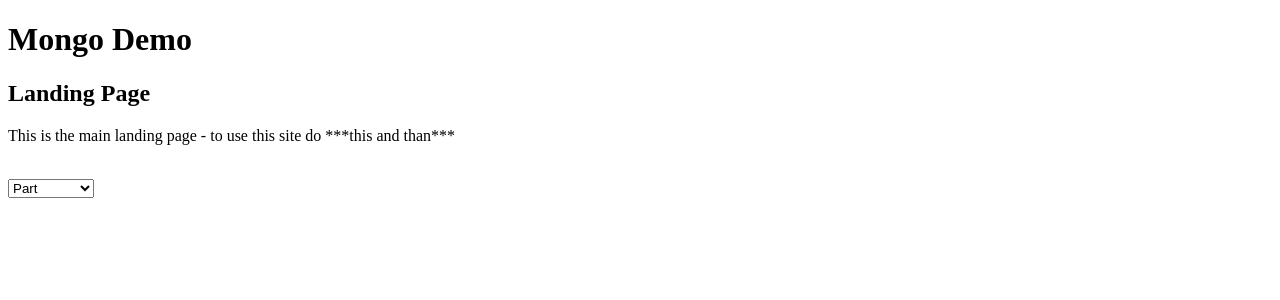
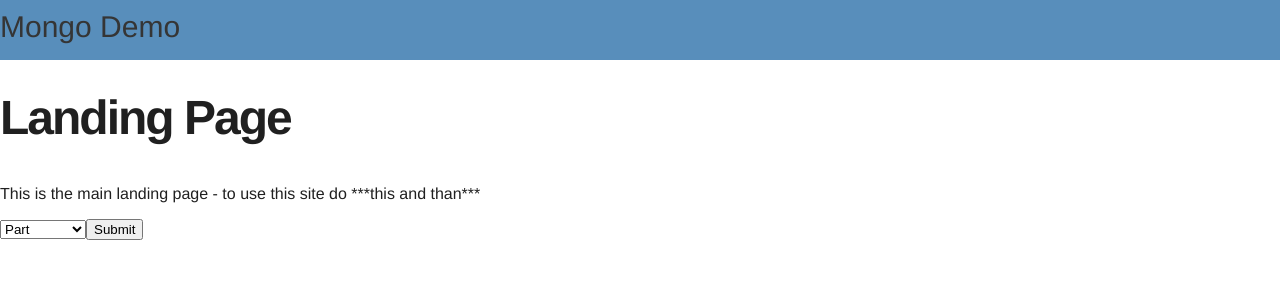
Before and after one commit to dancornutt/work-flask-mongo-demo, a Flask app: page / in a window 1280 px wide. Shown: the top 300 px of the page. Run offline with Flask 2, Linux system fonts and the light colour scheme; some libraries are stand-ins or nearby versions.

Commit message:
updated base.jinja2 to not cache the css for the page

```diff
--- a/main.py
+++ b/main.py
@@ -1,18 +1,27 @@
 import os
-from flask import Flask, render_template
+from flask import Flask, render_template, request
 from flask_pymongo import PyMongo
 
+config = {
+    "DEBUG": True,
+    "CACHE_TYPE": "null",
+    "CACHE_DEFAULT_TIMEOUT": 1,
+    "MONGO_URI": "mongodb+srv://kiwi-admin:Test777Boeing@kiwi-jwnc9.azure.mongodb.net/test?retryWrites=true"
+}
+
 app = Flask(__name__)
-app.config["MONGO_URI"] = "mongodb+srv://kiwi-admin:Test777Boeing@kiwi-jwnc9.azure.mongodb.net/test?retryWrites=true"
+#app.config["MONGO_URI"] = "mongodb+srv://kiwi-admin:Test777Boeing@kiwi-jwnc9.azure.mongodb.net/test?retryWrites=true"
+app.config.from_mapping(config)
 mongo = PyMongo(app)
 
-
-@app.route('/')
+@app.route('/', methods=['GET', 'POST'])
 def home_page():
-    # online_users = mongo.db.users.find({'online': True})
-    # return render_template('index.html', online_users=online_users)
-    options = ["Part", "Assembly", "Installation"]
-    return render_template("main_page.jinja2", options=options)
+    if request.method == 'POST':
+        print('POST Request')
+        print(request.form.get('search_type'))
+    elif request.method == "GET":
+        options = ["Part", "Assembly", "Installation"]
+        return render_template("main_page.jinja2", options=options)
 
 @app.route('/part/<int:part_id>')
 def part_page(part_id):
--- /dev/null
+++ b/static/css/main.css
@@ -0,0 +1,79 @@
+body {
+  margin: 0;
+  padding: 0;
+  font-family: "Helvetica Neue", Helvetica, Arial, sans-serif;
+  color: #202020;
+}
+/*
+ * Formatting the header area
+ */
+header {
+  background-color: #4682B4;
+  height: 40px;
+  width: 100%;
+  opacity: .9;
+  margin-bottom: 10px;
+  font-size: 30px;
+  padding: 10px 0 10px 0;
+  font-family: "Simplifica", Helvetica, Arial, sans-serif;
+}
+header h1.logo {
+  margin: 0;
+  font-size: 1.7em;
+  color: #fff;
+  text-transform: uppercase;
+  float: left;
+}
+header h1.logo:hover {
+  color: #fff;
+  text-decoration: none;
+}
+/*
+ * Centering the body content
+ */
+.container {
+  width: 1200px;
+  margin: 0 auto;
+}
+div.home {
+  padding: 10px 0 30px 0;
+  background-color: #E6E6FA;
+  -webkit-border-radius: 6px;
+     -moz-border-radius: 6px;
+          border-radius: 6px;
+}
+div.about {
+  padding: 10px 0 30px 0;
+  background-color: #E6E6FA;
+  -webkit-border-radius: 6px;
+     -moz-border-radius: 6px;
+          border-radius: 6px;
+}
+h2 {
+  font-size: 3em;
+  margin-top: 30px;
+  text-align: left;
+  letter-spacing: -2px;
+}
+h3 {
+  font-size: 1.7em;
+  font-weight: 100;
+  margin-top: 30px;
+  text-align: center;
+  letter-spacing: -1px;
+  color: #999;
+}
+.menu {
+  float: right;
+  margin-top: 8px;
+}
+.menu li {
+  display: inline;
+}
+.menu li + li {
+  margin-left: 35px;
+}
+.menu li a {
+  color: #444;
+  text-decoration: none;
+}
--- a/templates/base.jinja2
+++ b/templates/base.jinja2
@@ -4,12 +4,16 @@
     <!-- Required meta tags -->
     <meta charset="utf-8">
     <meta name="viewport" content="width=device-width, initial-scale=1, shrink-to-fit=no">
+    <meta http-equiv="Cache-Control" content="no-store">
+    <meta http-equiv="Pragma" content="no-cache">
+    <meta http-equiv="Expires" content="0">
 
-	<title>Mailroom</title>
+	<title>Mongo Demo</title>
+    <link rel="stylesheet" href="{{ url_for('static', filename='css/main.css')}}">
 </head>
 
 <body>
-	<h1>Mongo Demo</h1>
+	<header>Mongo Demo</header>
 	<h2>{% block subtitle %} {% endblock subtitle %}</h2>
 	{% block content %} {% endblock content %}
   </body>
--- a/templates/main_page.jinja2
+++ b/templates/main_page.jinja2
@@ -3,11 +3,13 @@
 {% block subtitle %}Landing Page{% endblock subtitle %}
 
 {% block content %}
+
 <p>This is the main landing page - to use this site do ***this and than***</p>
-<br>
 <select name = search_type method="GET" action="/">
     <option value="{{options[0]}}" selected>{{options[0]}}</option>
     {% for option in options[1:] %}
     <option value= "{{ option}}">{{option}}</option>
     {% endfor %}
+<input type='submit' value='Submit' name='submit'/>
+
 {% endblock content %}
```
